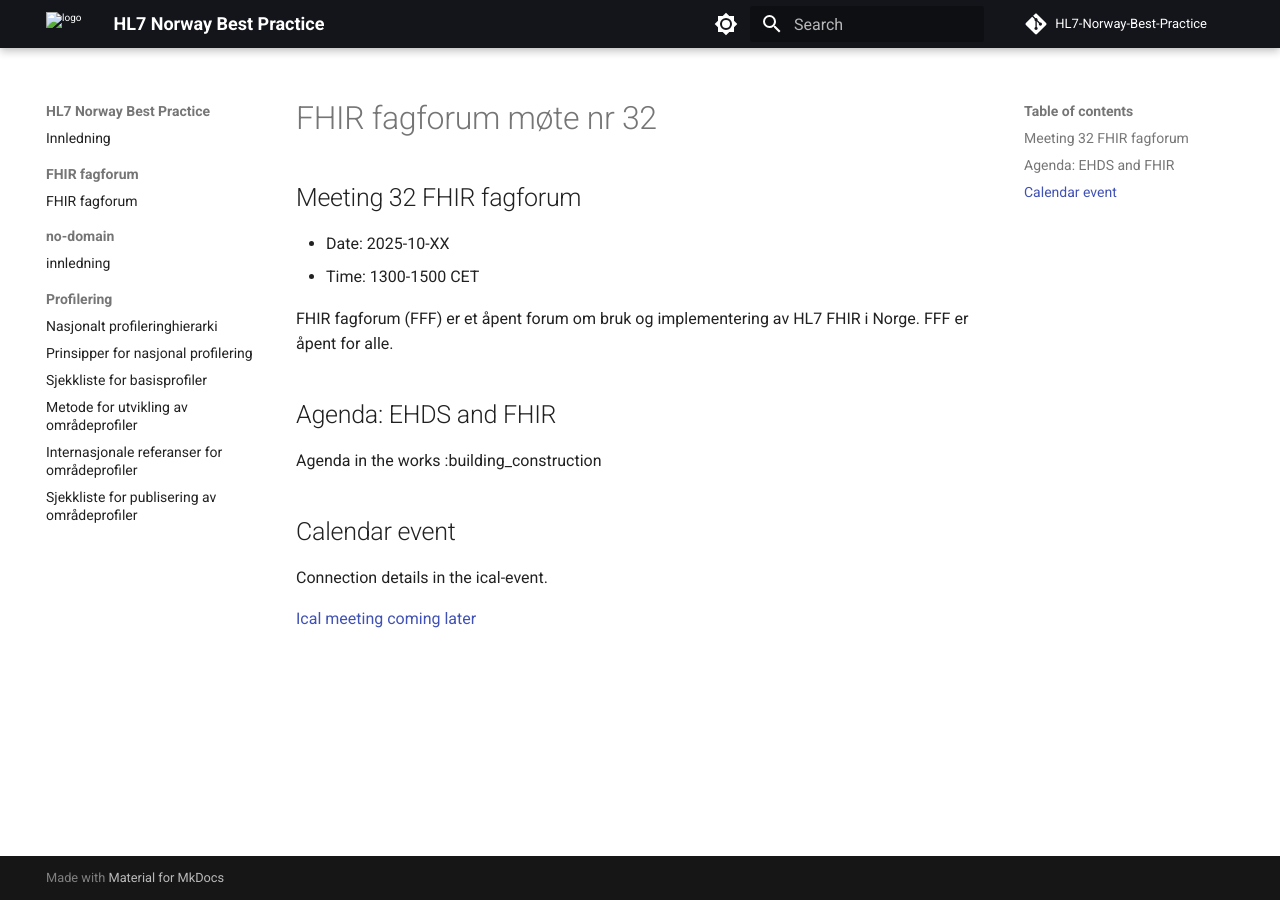
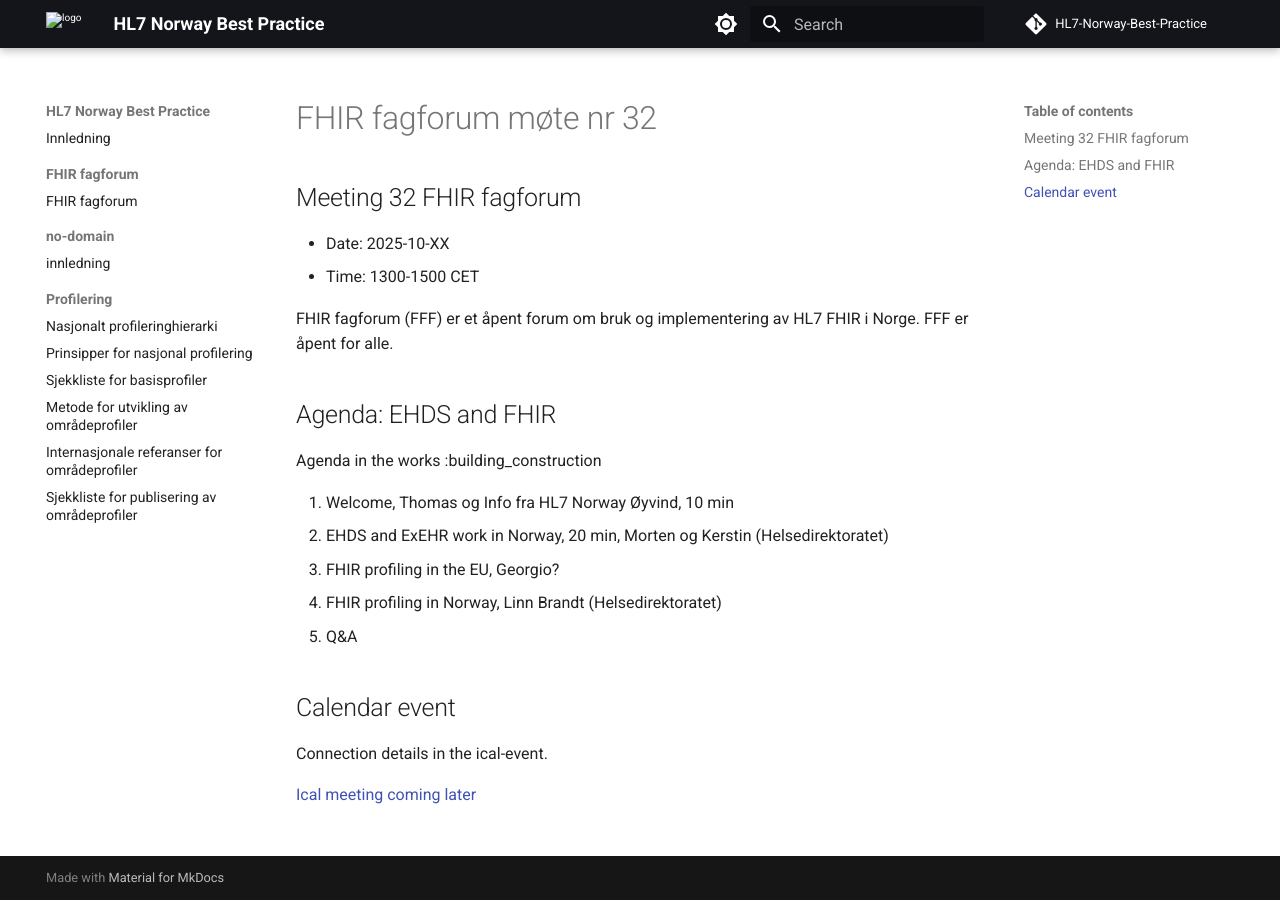
Before and after one commit to HL7Norway/best-practice, an MkDocs documentation site: the page built from docs/FHIR-faglig-forum/_agenda/2025-10-XX-agenda.md, in a window 1280 px wide. Built offline with MkDocs 1.6.1 and Material for MkDocs 9.7.7, drawn with Linux system fonts in a browser that asks for light colours; comment, search, counter and statistics services are not loaded.

Commit message:
oppdatert utkast agenda FFF 32

```diff
--- a/docs/FHIR-faglig-forum/_agenda/2025-10-XX-agenda.md
+++ b/docs/FHIR-faglig-forum/_agenda/2025-10-XX-agenda.md
@@ -17,6 +17,12 @@
 
 Agenda in the works :building_construction
 
+1. Welcome, Thomas og Info fra HL7 Norway Øyvind, 10 min
+2. EHDS and ExEHR work in Norway, 20 min, Morten og Kerstin (Helsedirektoratet)
+3. FHIR profiling in the EU, Georgio?
+4. FHIR profiling in Norway, Linn Brandt (Helsedirektoratet)
+5. Q&A
+
 ## Calendar event
 
 Connection details in the ical-event.
```
